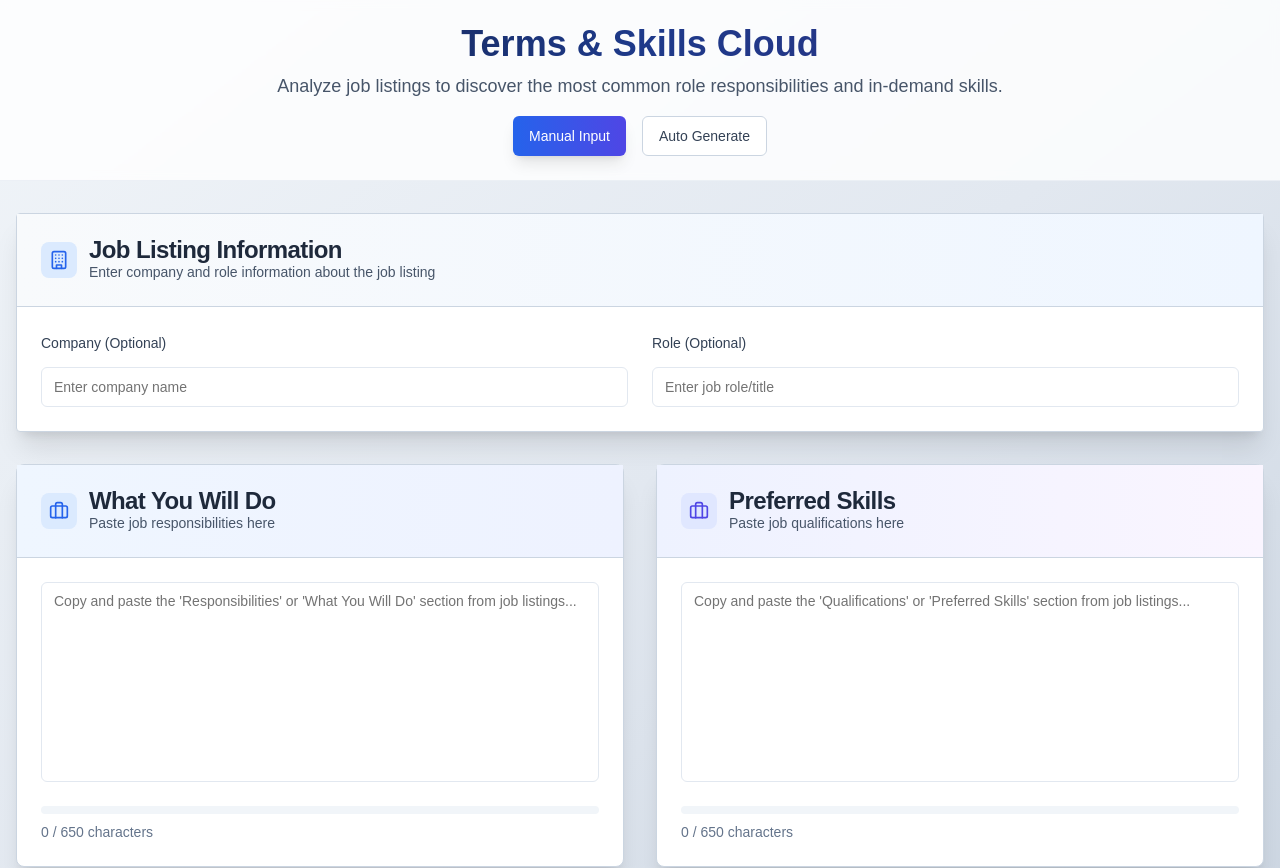
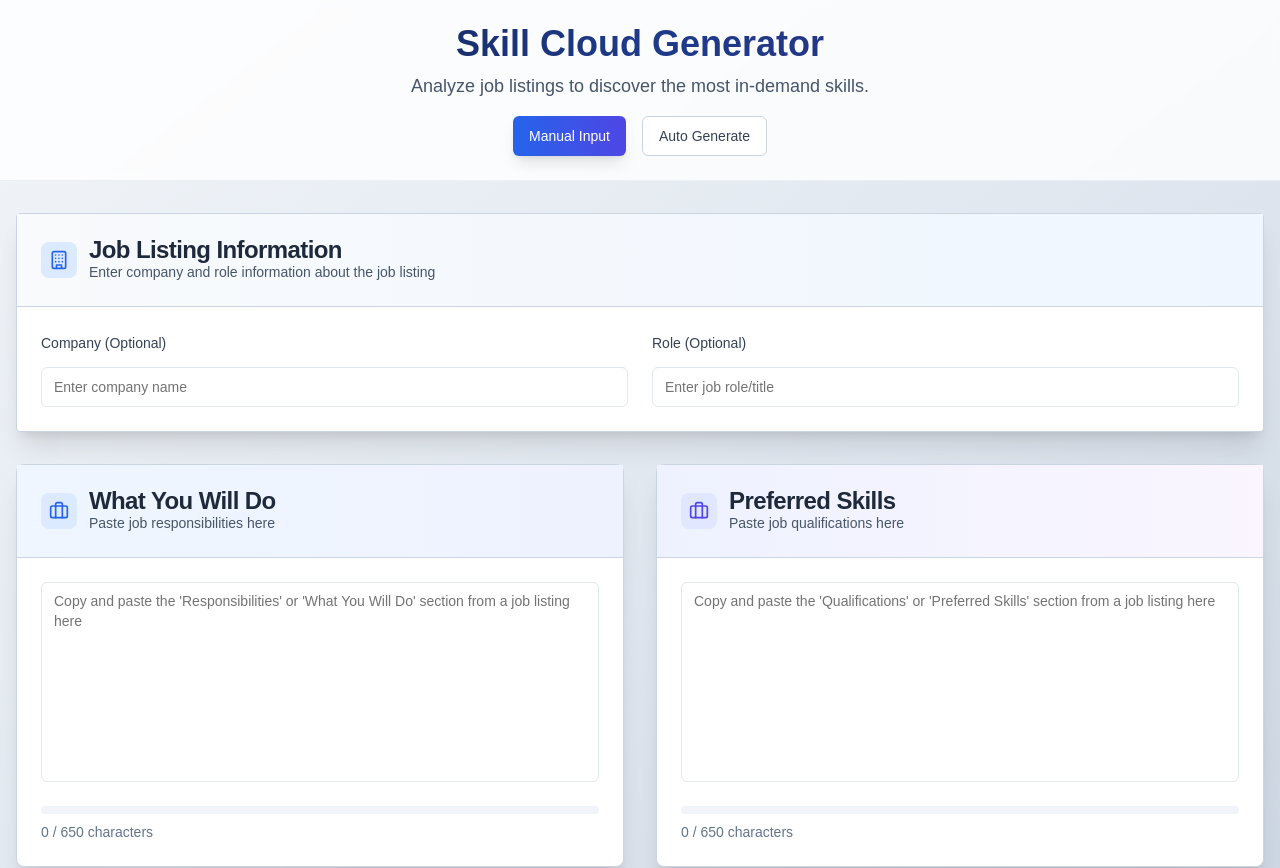
Before and after one commit to gitrlawton/word-cloud, a Next.js app: page / in a window 1280 px wide. Shown: the top 868 px of the page. Built offline with nearby package versions, Linux system fonts and the light colour scheme.

Commit message:
Updated text descriptions and changed terms to skills, and skills to qualifications.

```diff
--- a/app/page.tsx
+++ b/app/page.tsx
@@ -18,11 +18,10 @@ export default function Home() {
         <div className="container mx-auto px-4 py-6">
           <div className="text-center">
             <h1 className="text-4xl font-bold bg-gradient-to-r from-slate-900 via-blue-900 to-indigo-900 bg-clip-text text-transparent">
-              Terms & Skills Cloud
+              Skill Cloud Generator
             </h1>
             <p className="text-slate-600 mt-2 text-lg">
-              Analyze job listings to discover the most common role
-              responsibilities and in-demand skills.
+              Analyze job listings to discover the most in-demand skills.
             </p>
             {/* Mode Selection */}
 
--- a/components/auto-terms-cloud.tsx
+++ b/components/auto-terms-cloud.tsx
@@ -187,7 +187,7 @@ export function AutoTermsCloud({ terms }: AutoTermsCloudProps) {
                 : "text-red-600 border-red-300 hover:bg-red-50"
             }
           >
-            Skills (
+            Qualifications (
             {terms.filter((t) => t.category === "qualifications").length})
           </Button>
         </div>
--- a/components/auto-terms-table.tsx
+++ b/components/auto-terms-table.tsx
@@ -310,7 +310,7 @@ export function AutoTermsTable({ terms }: AutoTermsTableProps) {
                   : "text-red-600 border-red-300 hover:bg-red-50"
               }
             >
-              Skills
+              Qualifications
             </Button>
           </div>
         </div>
@@ -551,7 +551,7 @@ export function AutoTermsTable({ terms }: AutoTermsTableProps) {
                             >
                               {term.category === "responsibilities"
                                 ? "Responsibility"
-                                : "Skill"}
+                                : "Qualification"}
                             </span>
                           </div>
                           <div className="py-4 px-4 text-left font-semibold text-slate-700">
--- a/components/terms-cloud.tsx
+++ b/components/terms-cloud.tsx
@@ -173,7 +173,7 @@ export function TermsCloud({ terms }: TermsCloudProps) {
                 : "text-red-600 border-red-300 hover:bg-red-50"
             }
           >
-            Skills (
+            Qualifications (
             {terms.filter((t) => t.category === "qualifications").length})
           </Button>
         </div>
--- a/components/terms-skills-generator.tsx
+++ b/components/terms-skills-generator.tsx
@@ -531,7 +531,7 @@ export function TermsSkillsGenerator({
               </CardHeader>
               <CardContent className="p-6">
                 <Textarea
-                  placeholder="Copy and paste the 'Responsibilities' or 'What You Will Do' section from job listings..."
+                  placeholder="Copy and paste the 'Responsibilities' or 'What You Will Do' section from a job listing here"
                   className={`min-h-[200px] resize-none border-slate-200 focus:border-blue-400 focus:ring-blue-400/20 bg-white ${isOverLimit(responsibilitiesChars) ? "border-red-300 focus:border-red-400 focus:ring-red-400/20" : ""}`}
                   value={responsibilities}
                   onChange={handleResponsibilitiesChange}
@@ -581,7 +581,7 @@ export function TermsSkillsGenerator({
               </CardHeader>
               <CardContent className="p-6">
                 <Textarea
-                  placeholder="Copy and paste the 'Qualifications' or 'Preferred Skills' section from job listings..."
+                  placeholder="Copy and paste the 'Qualifications' or 'Preferred Skills' section from a job listing here"
                   className={`min-h-[200px] resize-none border-slate-200 focus:border-indigo-400 focus:ring-indigo-400/20 bg-white ${isOverLimit(qualificationsChars) ? "border-red-300 focus:border-red-400 focus:ring-red-400/20" : ""}`}
                   value={qualifications}
                   onChange={handleQualificationsChange}
@@ -878,14 +878,14 @@ export function TermsSkillsGenerator({
           <CardHeader className="bg-gradient-to-r from-slate-50 via-blue-50 to-indigo-50 border-b border-slate-300 text-center">
             <CardTitle className="text-slate-800 text-2xl">
               {mode === "manual"
-                ? "Manual Terms & Skills Cloud"
-                : "Auto-Generated Terms & Skills Cloud"}
+                ? "Manual Skill Cloud"
+                : "Auto-Generated Skill Cloud"}
             </CardTitle>
             <CardDescription className="text-slate-600 text-lg">
-              Showing {currentTermsData.length} unique terms (
-              {responsibilitiesCount} responsibilities, {skillsCount} skills)
-              from {calculateTotalMentions(currentTermsData)} total mentions
-              across {currentTotalListings} total listings
+              Showing {currentTermsData.length} unique skills (
+              {responsibilitiesCount} responsibilities, {skillsCount}{" "}
+              qualifications) from {calculateTotalMentions(currentTermsData)}{" "}
+              total mentions across {currentTotalListings} total listings
             </CardDescription>
             <Tabs
               defaultValue="cloud"
--- a/components/terms-table.tsx
+++ b/components/terms-table.tsx
@@ -206,7 +206,7 @@ export function TermsTable({ terms }: TermsTableProps) {
                   : "text-red-600 border-red-300 hover:bg-red-50"
               }
             >
-              Skills
+              Qualifications
             </Button>
           </div>
         </div>
@@ -385,7 +385,7 @@ export function TermsTable({ terms }: TermsTableProps) {
                             >
                               {term.category === "responsibilities"
                                 ? "Responsibility"
-                                : "Skill"}
+                                : "Qualification"}
                             </span>
                           </div>
                           <div className="py-4 px-4 text-left font-semibold text-slate-700">
```
